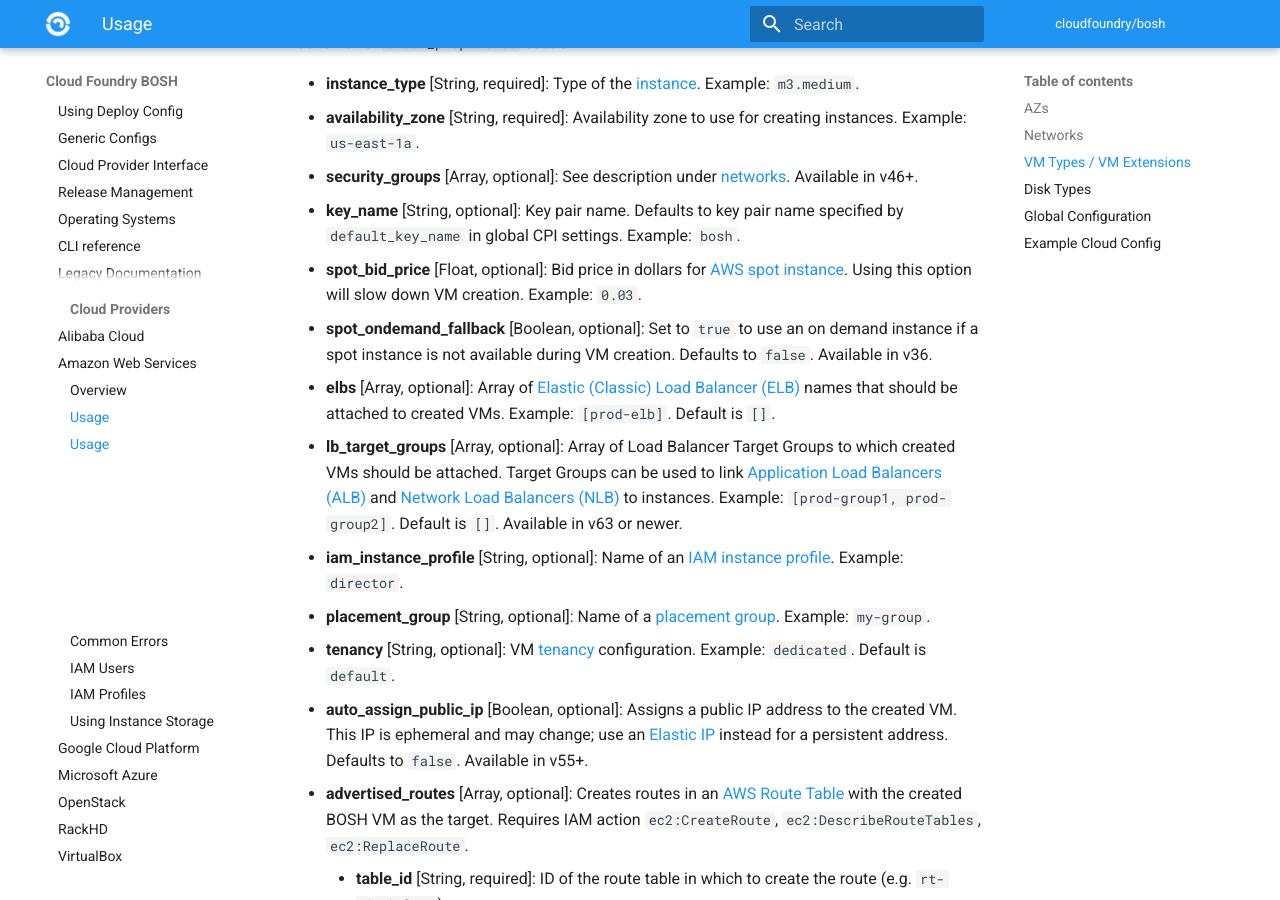
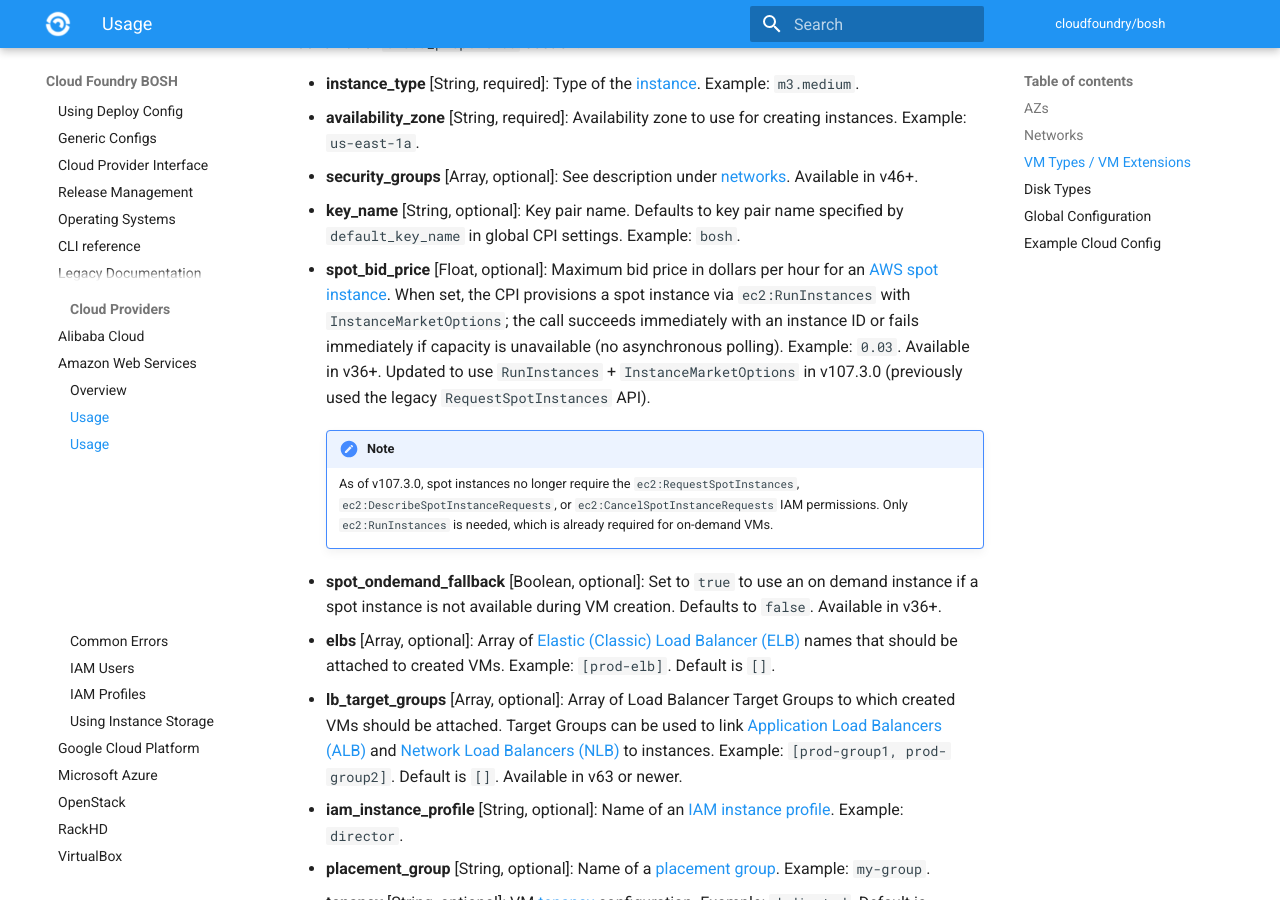
Before and after one commit to cloudfoundry/docs-bosh, an MkDocs documentation site: the page built from content/aws-cpi.md, in a window 1280 px wide and 900 px high, scrolled down 1533 px. Built offline with MkDocs 1.6.1 and Material for MkDocs 9.7.7, drawn with Linux system fonts in a browser that asks for light colours; old or Windows-style settings are respelled for this version of MkDocs.

Commit message:
Added details for using AWS spot instances.

```diff
--- a/content/aws-cpi.md
+++ b/content/aws-cpi.md
@@ -64,8 +64,12 @@ Schema for `cloud_properties` section:
 * **availability_zone** [String, required]: Availability zone to use for creating instances. Example: `us-east-1a`.
 * **security_groups** [Array, optional]: See description under [networks](#networks). Available in v46+.
 * **key_name** [String, optional]: Key pair name. Defaults to key pair name specified by `default_key_name` in global CPI settings. Example: `bosh`.
-* **spot\_bid\_price** [Float, optional]: Bid price in dollars for [AWS spot instance](http://aws.amazon.com/ec2/purchasing-options/spot-instances/). Using this option will slow down VM creation. Example: `0.03`.
-* **spot\_ondemand\_fallback** [Boolean, optional]: Set to `true` to use an on demand instance if a spot instance is not available during VM creation. Defaults to `false`. Available in v36.
+* **spot\_bid\_price** [Float, optional]: Maximum bid price in dollars per hour for an [AWS spot instance](http://aws.amazon.com/ec2/purchasing-options/spot-instances/). When set, the CPI provisions a spot instance via `ec2:RunInstances` with `InstanceMarketOptions`; the call succeeds immediately with an instance ID or fails immediately if capacity is unavailable (no asynchronous polling). Example: `0.03`. Available in v36+. Updated to use `RunInstances` + `InstanceMarketOptions` in v107.3.0 (previously used the legacy `RequestSpotInstances` API).
+
+    !!! note
+        As of v107.3.0, spot instances no longer require the `ec2:RequestSpotInstances`, `ec2:DescribeSpotInstanceRequests`, or `ec2:CancelSpotInstanceRequests` IAM permissions. Only `ec2:RunInstances` is needed, which is already required for on-demand VMs.
+
+* **spot\_ondemand\_fallback** [Boolean, optional]: Set to `true` to use an on demand instance if a spot instance is not available during VM creation. Defaults to `false`. Available in v36+.
 * **elbs** [Array, optional]: Array of [Elastic (Classic) Load Balancer (ELB)](https://aws.amazon.com/documentation/elastic-load-balancing/) names that should be attached to created VMs. Example: `[prod-elb]`. Default is `[]`.
 * **lb\_target\_groups** [Array, optional]: Array of Load Balancer Target Groups to which created VMs should be attached. Target Groups can be used to link [Application Load Balancers (ALB)](https://docs.aws.amazon.com/elasticloadbalancing/latest/application/introduction.html) and [Network Load Balancers (NLB)](https://docs.aws.amazon.com/elasticloadbalancing/latest/network/introduction.html) to instances. Example: `[prod-group1, prod-group2]`. Default is `[]`. Available in v63 or newer.
 * **iam\_instance\_profile** [String, optional]: Name of an [IAM instance profile](aws-iam-instance-profiles.md). Example: `director`.
```
